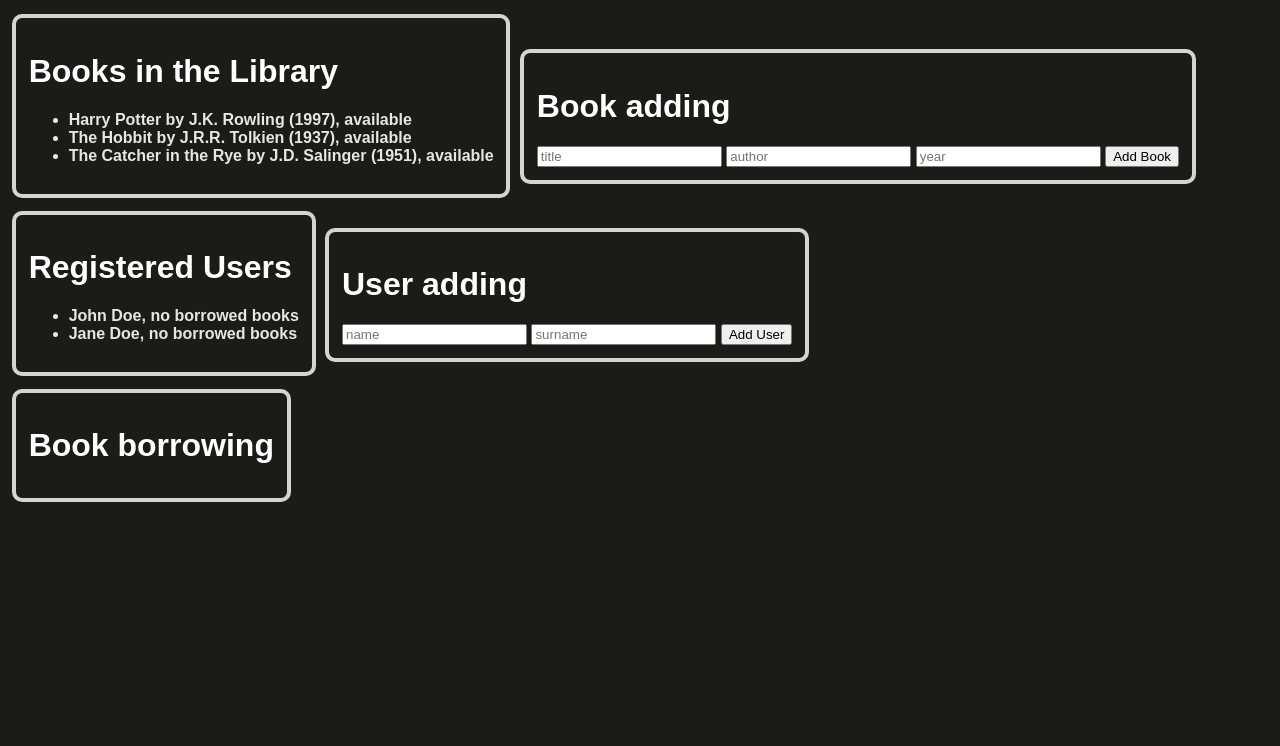
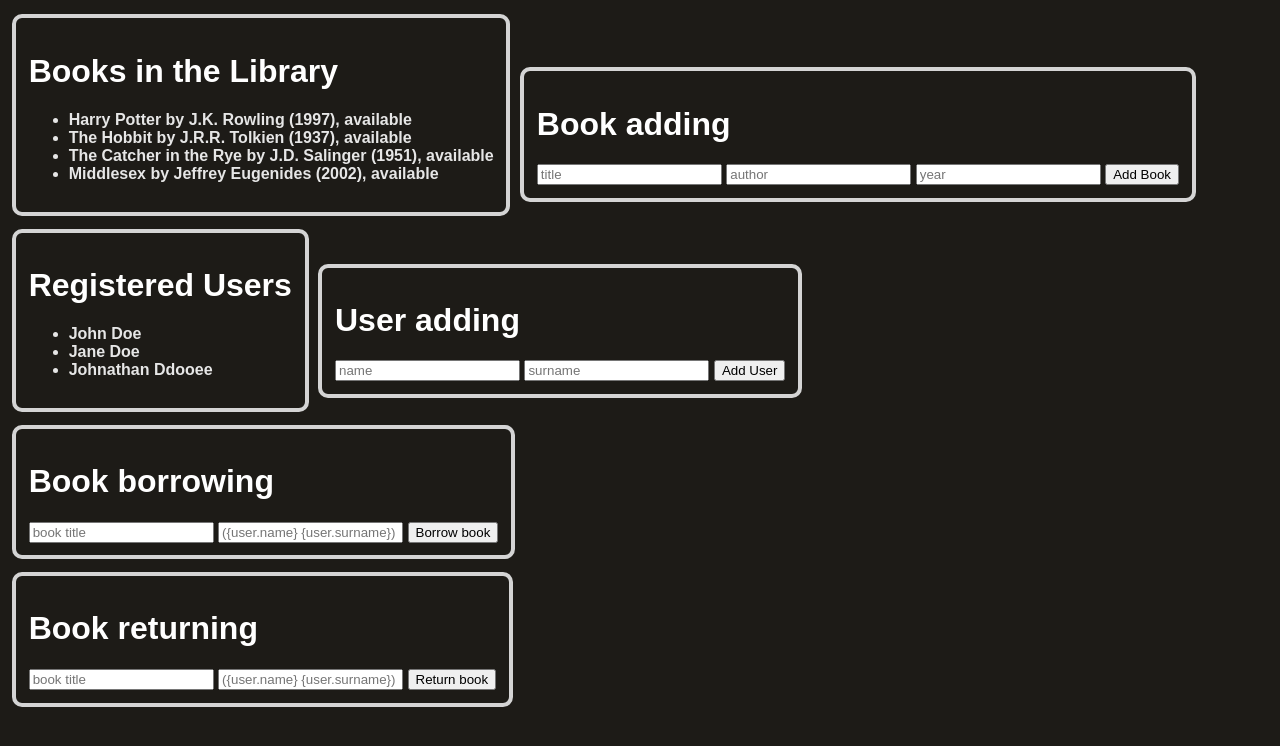
Before and after one commit to kali4nya/library-project, a Flask app: page / in a window 1280 px wide. Shown: the top 746 px of the page. Run offline with Flask 3, Linux system fonts and the light colour scheme.

Commit message:
done? vnhjfdsfbrij yippeee!!!1!1

```diff
--- a/classes/book.py
+++ b/classes/book.py
@@ -9,7 +9,7 @@ class Book:
         return f"{self.title} by {self.author} ({self.year}), {'available' if self.available else 'not available'}"
 
     def borrow_book(self):
-        self.available == False
+        self.available = False
 
     def return_book(self):
-        self.available == True
+        self.available = True
--- a/classes/library.py
+++ b/classes/library.py
@@ -26,18 +26,25 @@ class Library:
             return "Invalid input (must be a User object or a list of User objects)"
 
     def borrow_book(self, user, book):
-        if book.available and len(user.borrowed_books) <= Config.BORROW_LIMIT:
-            Book.borrow_book(book)
-            user.add_book(book)
-        else:
-            return "Book is not available"
+        try:
+            if book.available and len(user.borrowed_books) <= Config.BORROW_LIMIT:
+                book.borrow_book()
+                user.add_book(book)
+            else:
+                return "Book is not available"
+        except Exception as e:
+            print(f"An error occurred: {e}")
 
     def return_book(self, user, book):
-        if book in user.borrowed_books:
-            Book.return_book(book)
-            user.remove_book(book)
-        else:
-            return "User has not borrowed this book"
+        try:
+            if book.title in user.borrowed_books:
+                book.return_book()
+                user.remove_book(book)
+            else:
+                print("User has not borrowed this book")
+                return "User has not borrowed this book"
+        except Exception as e:
+            print(f"An error occurred: {e}")
 
     def show_books(self):
         return self.books
@@ -50,3 +57,9 @@ class Library:
             if book.title.lower() == title.lower():
                 return book
         return "Book not found"
+
+    def find_user(self, user_name, user_surname):
+        for user in self.users:
+            if user.name.lower() == user_name.lower() and user.surname.lower() == user_surname.lower():
+                return user
+        return "Book not found"
--- a/classes/user.py
+++ b/classes/user.py
@@ -1,18 +1,14 @@
-from classes.book import Book
 class User:
-    def __init__(self, name, surname, borrowed_books = []):
+    def __init__(self, name, surname):
         self.name = name
         self.surname = surname
-        self.borrowed_books = borrowed_books
+        self.borrowed_books = []
 
     def __str__(self):
-        return f"{self.name} {self.surname}, {self.borrowed_books if self.borrowed_books else 'no borrowed books'}"
+        return f"{self.name} {self.surname}{(' | Borrowed books: ' +', '.join(self.borrowed_books)) if self.borrowed_books else ''}"
 
     def add_book(self, book):
-        self.borrowed_books.append(book)
+        self.borrowed_books.append(book.title)
 
     def remove_book(self, book):
-        self.borrowed_books.remove(book)
-
-    def show_books(self):
-        return self.borrowed_books
+        self.borrowed_books.remove(book.title)
--- a/config.py
+++ b/config.py
@@ -1,2 +1,3 @@
 class Config:
     BORROW_LIMIT = 3
+    FLASK_SECRET_KEY = "ooohaverysecretkeyy"
--- a/main.py
+++ b/main.py
@@ -1,10 +1,12 @@
-from flask import Flask, render_template, request, redirect, url_for
+from flask import Flask, render_template, request, redirect, url_for, session
 from classes.library import Library
 from classes.book import Book
 from classes.user import User
+from config import Config
 
 #flask declaration
 app = Flask(__name__)
+app.secret_key = Config.FLASK_SECRET_KEY
 
 #lib initialization
 lib = Library()
@@ -13,13 +15,14 @@ lib = Library()
 book1 = Book("Harry Potter", "J.K. Rowling", 1997)
 book2 = Book("The Hobbit", "J.R.R. Tolkien", 1937)
 book3 = Book("The Catcher in the Rye", "J.D. Salinger", 1951)
+book4 = Book("Middlesex", "Jeffrey Eugenides", 2002)
 
 user1 = User("John", "Doe")
 user2 = User("Jane", "Doe")
+user3 = User("Johnathan", "Ddooee")
 
-Library.add_book(lib, [book1, book2, book3])
-Library.add_user(lib, [user1, user2])
-
+Library.add_book(lib, [book1, book2, book3, book4])
+Library.add_user(lib, [user1, user2, user3])
 #testing data /end
 
 @app.route('/')
@@ -45,6 +48,26 @@ def add_user():
     Library.add_user(lib, user)
     return redirect(url_for('index'))
 
+@app.route('/borrow_book', methods=['POST'])
+def borrow_book():
+    book_title = request.form['title']
+
+    user = lib.find_user(request.form['user_full'].split(' ')[0], request.form['user_full'].split(' ')[1])
+    book = lib.find_book(book_title)
+
+    lib.borrow_book(user, book)
+    return redirect(url_for('index'))
+
+@app.route('/return_book', methods=['POST'])
+def return_book():
+    book_title = request.form['title']
+
+    user = lib.find_user(request.form['user_full'].split(' ')[0], request.form['user_full'].split(' ')[1])
+    book = lib.find_book(book_title)
+
+    lib.return_book(user, book)
+    return redirect(url_for('index'))
+
 #run
 if __name__ == '__main__':
     app.run(host="0.0.0.0", port=5000, debug=True)
--- a/static/style.css
+++ b/static/style.css
@@ -8,7 +8,7 @@ h1{
     color: white
 }
 
-.books, .book_adding, .users, .user_adding, .book_borrowing{
+.books, .book_adding, .users, .user_adding, .book_borrowing, .book_returning{
     display: inline-block;
     justify-content: center;
     border: rgb(212, 212, 212) 4px solid;
--- a/templates/index.html
+++ b/templates/index.html
@@ -55,6 +55,21 @@
         <div>
             <div class="book_borrowing">
                 <h1>Book borrowing</h1>
+                <form action="{{ url_for('borrow_book') }}" method="POST">
+                    <input type="text" name="title" placeholder="book title" autocomplete="off" required>
+                    <input type="text" name="user_full" placeholder="({user.name} {user.surname})" autocomplete="off" required>
+                    <button>Borrow book</button>
+                </form>
+            </div>
+        </div>
+        <div>
+            <div class="book_returning">
+                <h1>Book returning</h1>
+                <form action="{{ url_for('return_book') }}" method="POST">
+                    <input type="text" name="title" placeholder="book title" autocomplete="off" required>
+                    <input type="text" name="user_full" placeholder="({user.name} {user.surname})" autocomplete="off" required>
+                    <button>Return book</button>
+                </form>
             </div>
         </div>
 
```
